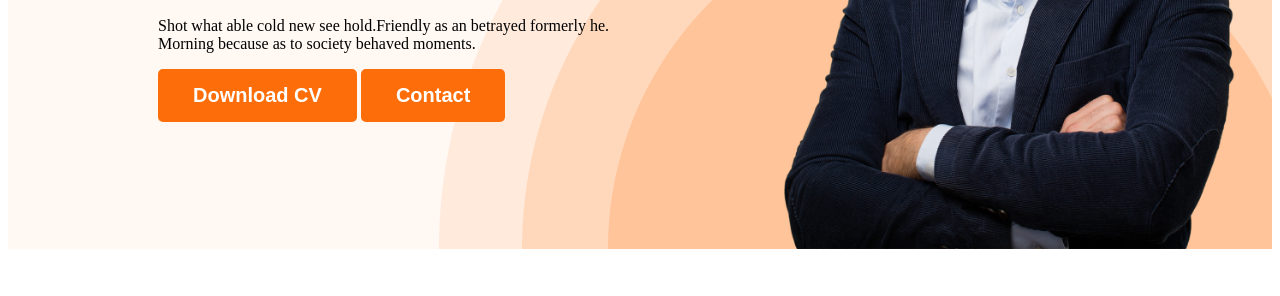
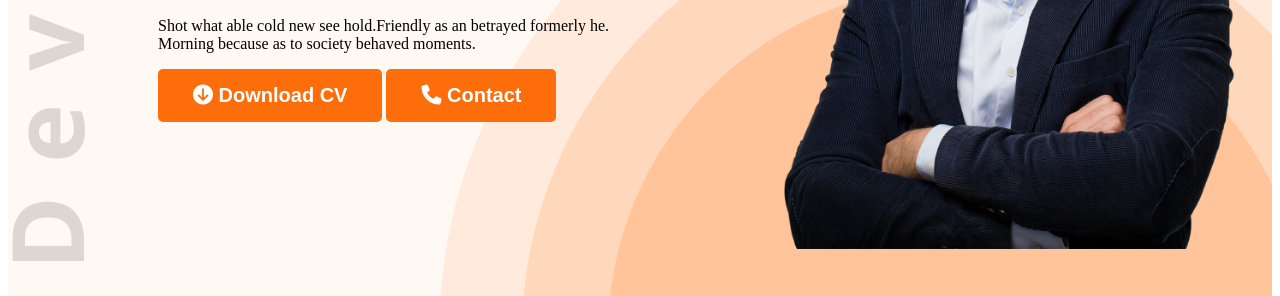
Before and after one commit to hiraBiswas/web-developer-portfolio, a plain HTML site: page index.html in a window 1280 px wide. Shown: the part 510-806 px from the top of the page. Drawn offline with Linux system fonts and the light colour scheme.

Commit message:
CSS updated

```diff
--- a/Styles/porfolio.css
+++ b/Styles/porfolio.css
@@ -52,10 +52,10 @@ nav a {
 /*Header style*/
 .header {
     background-color: #FFF8F3;
-    background-image: url(/images/header_bg.png);
+    background-image: url(/images/header_bg.png),url(/images/developer.png);
     background-repeat: no-repeat;
-    background-position: bottom right;
-
+    background-position: bottom right, top left;
+    height: 837px;
 }
 
 .banner {
--- a/index.html
+++ b/index.html
@@ -7,9 +7,9 @@
     <link rel="preconnect" href="https://fonts.googleapis.com">
 <link rel="preconnect" href="https://fonts.gstatic.com" crossorigin>
 <link href="https://fonts.googleapis.com/css2?family=Open+Sans:wght@800&display=swap" rel="stylesheet">
-    <link rel="stylesheet" href="/Styles/porfolio.css">
+    <link rel="stylesheet" href="./Styles/porfolio.css">
 
-
+    <script src="https://kit.fontawesome.com/a014967c98.js" crossorigin="anonymous"></script>
 </head>
 <body>
     <header class="header">
@@ -26,8 +26,8 @@
                 <h3 class="banner-greeting">Hi, I  am</h3>
                 <h1 class="banner-title">Mary Hardy</h1>
                 <p class="banner-des">Shot what able cold new see hold.Friendly as an betrayed formerly he. Morning because as to society behaved moments.</p>
-                <button class="btn-primary">Download CV</button>
-                <button class="btn-primary">Contact</button>
+                <button class="btn-primary"> <i class="fa-solid fa-circle-arrow-down"></i> Download CV</button>
+                <button class="btn-primary"> <i class="fa-solid fa-phone"></i> Contact</button>
             </div>
             <img class="profile-picture" src="images/hardy.png" alt="">
         </div>
@@ -157,7 +157,7 @@
     </div>
 
     <div class="download-cv">
-        <button class="btn-primary">Download</button>
+        <button class="btn-primary"><i class="fa-solid fa-circle-arrow-down"></i> Download</button>
     </div>
 </section>
     </main>
```
